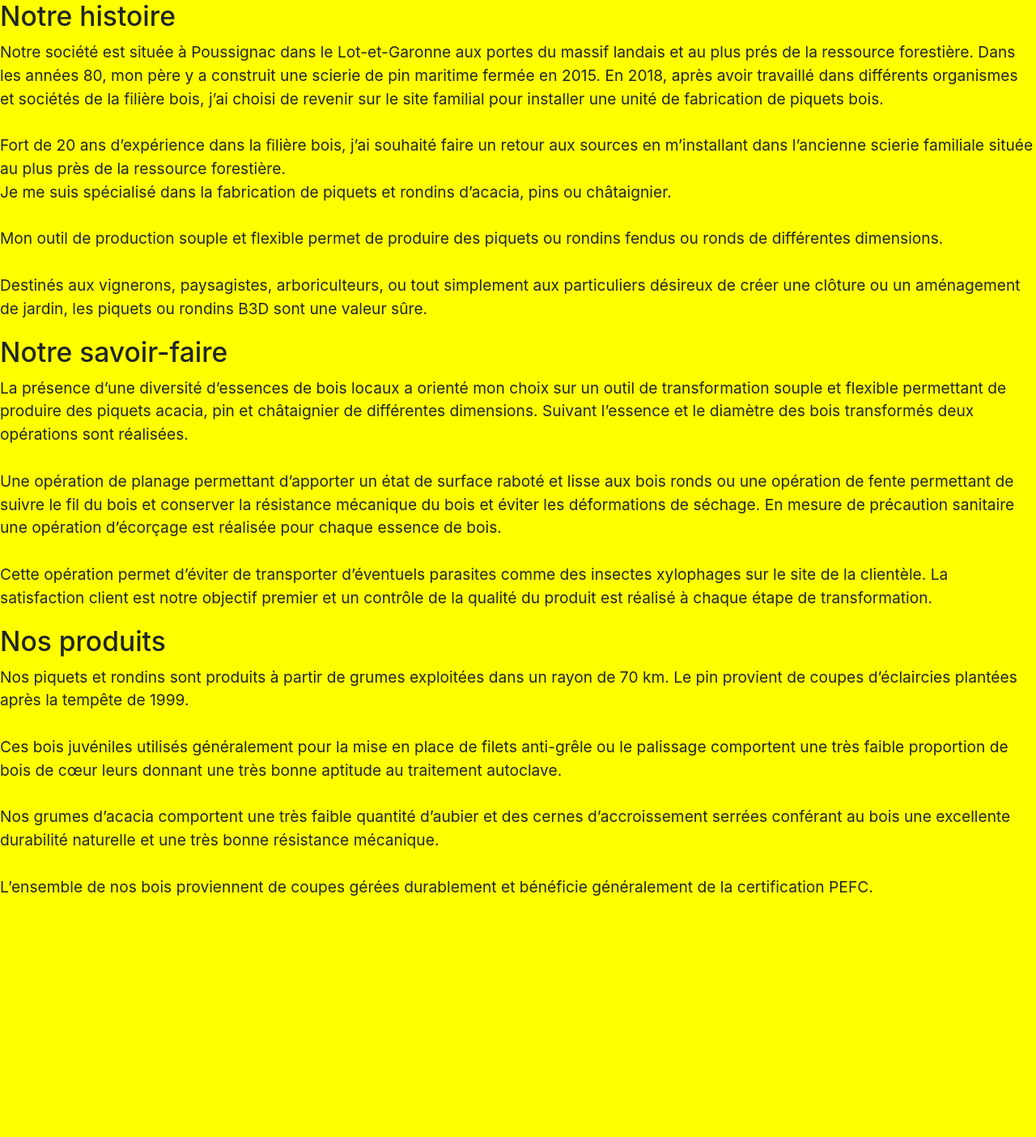
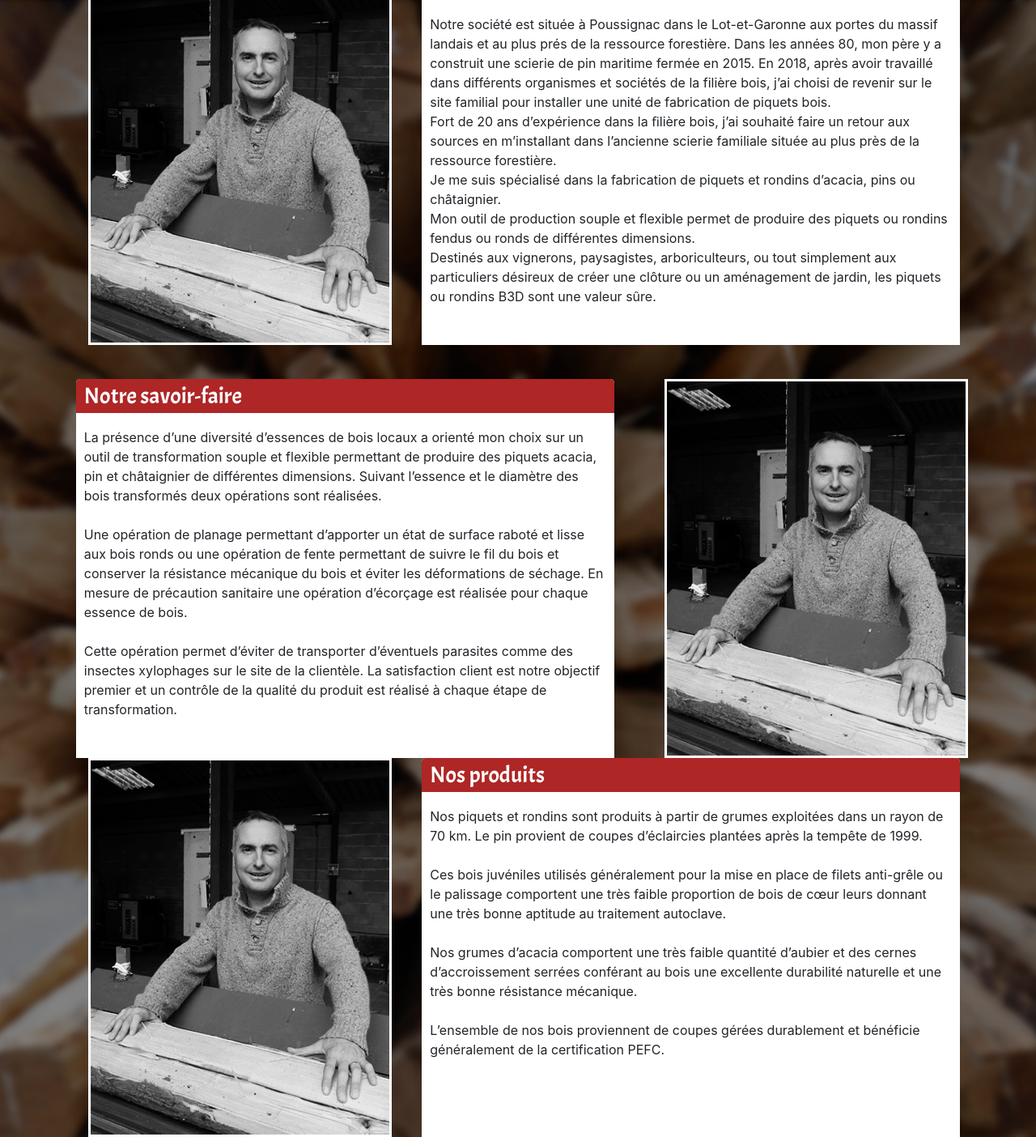
Before and after one commit to mohican19/B3D-finalisation-, a PHP site: template app/vue/templates/societe.php in a window 1280 px wide. Shown: the whole page at 81% size. Before the commit the page ends 1106 px from the top, so only its background shows below. Run offline with PHP 8.4, Linux system fonts and the light colour scheme; the template is opened without the code that fills it, so the values that code supplies are empty; some libraries are stand-ins or nearby versions.

Commit message:
mise en place html de la vue société + style sur master css, renommage de quelques photos, mise en place du parallax

```diff
--- a/app/vue/templates/societe.php
+++ b/app/vue/templates/societe.php
@@ -1,16 +1,33 @@
 <?php $this->titre = "B3D | Société"; ?>
 
-<section class="coeur">
-  <div id="encart1" class="encart">
-    <h3>Notre histoire</h3>
-      <p>Notre société est située à Poussignac dans le Lot-et-Garonne aux portes du massif landais et au plus prés de la ressource forestière. Dans les années 80, mon père y a construit une scierie de pin maritime fermée en 2015. En 2018, après avoir travaillé dans différents organismes et sociétés de la filière bois, j’ai choisi de revenir sur le site familial pour installer une unité de fabrication de piquets bois.<br><br> Fort de 20 ans d’expérience dans la ﬁlière bois, j’ai souhaité faire un retour aux sources en m’installant dans l’ancienne scierie familiale située au plus près de la ressource forestière.<br>Je me suis spécialisé dans la fabrication de piquets et rondins d’acacia, pins ou châtaignier.<br><br> Mon outil de production souple et flexible permet de produire des piquets ou rondins fendus ou ronds de différentes dimensions.<br><br> Destinés aux vignerons, paysagistes, arboriculteurs, ou tout simplement aux particuliers désireux de créer une clôture ou un aménagement de jardin, les piquets ou rondins B3D sont une valeur sûre. </p>
+<section class="container">
+  <div id="part1-societe" class="row justify-content-around">
+    <div class="col-lg-4">
+      <img src="./images/portrait.jpg">
+    </div>
+    <div class="col-lg-7 bloc-texte">
+      <h3 class="titre-de-bloc">Notre histoire</h3>
+      <p class="contenu-bloc-texte">Notre société est située à Poussignac dans le Lot-et-Garonne aux portes du massif landais et au plus prés de la ressource forestière. Dans les années 80, mon père y a construit une scierie de pin maritime fermée en 2015. En 2018, après avoir travaillé dans différents organismes et sociétés de la filière bois, j’ai choisi de revenir sur le site familial pour installer une unité de fabrication de piquets bois.<br> Fort de 20 ans d’expérience dans la ﬁlière bois, j’ai souhaité faire un retour aux sources en m’installant dans l’ancienne scierie familiale située au plus près de la ressource forestière.<br>Je me suis spécialisé dans la fabrication de piquets et rondins d’acacia, pins ou châtaignier.<br> Mon outil de production souple et flexible permet de produire des piquets ou rondins fendus ou ronds de différentes dimensions.<br> Destinés aux vignerons, paysagistes, arboriculteurs, ou tout simplement aux particuliers désireux de créer une clôture ou un aménagement de jardin, les piquets ou rondins B3D sont une valeur sûre. </p>
+    </div>
   </div>
-  <div id="encart2" class="invert-encart">
-    <h3>Notre savoir-faire</h3>
-      <p>La présence d’une diversité d’essences de bois locaux a orienté mon choix sur un outil de transformation souple et flexible permettant de produire des piquets acacia, pin et châtaignier de différentes dimensions. Suivant l’essence et le diamètre des bois transformés deux opérations sont réalisées.<br><br> Une opération de planage permettant d’apporter un état de surface raboté et lisse aux bois ronds ou une opération de fente permettant de suivre le fil du bois et conserver la résistance mécanique du bois et éviter les déformations de séchage. En mesure de précaution sanitaire une opération d’écorçage est réalisée pour chaque essence de bois.<br><br> Cette opération permet d’éviter de transporter d’éventuels parasites comme des insectes xylophages sur le site de la clientèle. La satisfaction client est notre objectif premier et un contrôle de la qualité du produit est réalisé à chaque étape de transformation.</p>
+
+  <div class="row justify-content-around">
+    <div class="col-lg-7 bloc-texte">
+      <h3 class="titre-de-bloc">Notre savoir-faire</h3>
+      <p class="contenu-bloc-texte">La présence d’une diversité d’essences de bois locaux a orienté mon choix sur un outil de transformation souple et flexible permettant de produire des piquets acacia, pin et châtaignier de différentes dimensions. Suivant l’essence et le diamètre des bois transformés deux opérations sont réalisées.<br><br> Une opération de planage permettant d’apporter un état de surface raboté et lisse aux bois ronds ou une opération de fente permettant de suivre le fil du bois et conserver la résistance mécanique du bois et éviter les déformations de séchage. En mesure de précaution sanitaire une opération d’écorçage est réalisée pour chaque essence de bois.<br><br> Cette opération permet d’éviter de transporter d’éventuels parasites comme des insectes xylophages sur le site de la clientèle. La satisfaction client est notre objectif premier et un contrôle de la qualité du produit est réalisé à chaque étape de transformation. </p>
+    </div>
+    <div class="col-lg-4">
+      <img src="./images/portrait.jpg">
+    </div>
   </div>
-  <div id="encart3" class="encart">
-    <h3>Nos produits</h3>
-      <p>Nos piquets et rondins sont produits à partir de grumes exploitées dans un rayon de 70 km. Le pin provient de coupes d’éclaircies plantées après la tempête de 1999.<br><br> Ces bois juvéniles utilisés généralement pour la mise en place de filets anti-grêle ou le palissage comportent une très faible proportion de bois de cœur leurs donnant une très bonne aptitude au traitement autoclave.<br><br> Nos grumes d’acacia comportent une très faible quantité d’aubier et des cernes d’accroissement serrées conférant au bois une excellente durabilité naturelle et une très bonne résistance mécanique.<br><br> L’ensemble de nos bois proviennent de coupes gérées durablement et bénéficie généralement de la certification PEFC.</p>
+
+  <div class="row justify-content-around">
+    <div class="col-lg-4">
+      <img src="./images/portrait.jpg">
+    </div>
+    <div class="col-lg-7 bloc-texte">
+      <h3 class="titre-de-bloc">Nos produits</h3>
+      <p class="contenu-bloc-texte">Nos piquets et rondins sont produits à partir de grumes exploitées dans un rayon de 70 km. Le pin provient de coupes d’éclaircies plantées après la tempête de 1999.<br><br> Ces bois juvéniles utilisés généralement pour la mise en place de filets anti-grêle ou le palissage comportent une très faible proportion de bois de cœur leurs donnant une très bonne aptitude au traitement autoclave.<br><br> Nos grumes d’acacia comportent une très faible quantité d’aubier et des cernes d’accroissement serrées conférant au bois une excellente durabilité naturelle et une très bonne résistance mécanique.<br><br> L’ensemble de nos bois proviennent de coupes gérées durablement et bénéficie généralement de la certification PEFC.</p>
+    </div>
   </div>
 </section>
--- a/css/master.css
+++ b/css/master.css
@@ -24,26 +24,63 @@
 
 /*******general******/
 html {
-  font-size: 1.2rem;
+  font-size: 1rem;
 }
 
 body {
   margin: 0;
   padding: 0;
-  background: yellow;
-}
+  background-image: url("../images/bg.jpg");
+  min-height: 500px;
+  background-attachment: fixed;
+  background-position: center;
+  background-repeat: no-repeat;
+  background-size: cover;
+  }
 
 p {
   color: ;
   line-height: ;
 }
 
+header, footer {
+  font-size: 1.2rem;
+  font-family: 'Acme', sans-serif;
+}
+
+h3 {
+  font-family: 'Acme', sans-serif;
+}
+
+section img {
+  border: 3px solid #fff;
+  }
+
+.bloc-texte {
+  background: white;
+  border-radius: 5px 5px 0 0;
+  padding: 0;
+}
+
+.titre-de-bloc {
+  background: var(--color-1);
+  width: 100%;
+  height: 1.5em;
+  color: white;
+  line-height: 1.5em;
+  padding-left: 10px;
+  border-radius: 5px 5px 0 0;
+}
+
+.contenu-bloc-texte {
+  padding: 10px;
+
+}
 /***********************************************************************/
 /******************HEADER***********************************************/
   header {
   background-image: url('../images/header_bg.png');
-  font-family: 'Acme', sans-serif;
-  height: 15em;
+  height: 13em;
   border-bottom: 3px solid var(--color-1);
   color: white;
   }
@@ -140,7 +177,6 @@ p {
 footer {
   background-image: url('../images/footer_bg.png');
   height: 10em;
-  font-family: 'Acme';
   border-top: 3px solid var(--color-1);
   color: white;
 }
@@ -179,7 +215,10 @@ footer {
 }
 
 /****page société******/
-
+#part1-societe {
+  position: relative;
+  top: -2.6em;
+}
 /******page-contact(FormContact)*****/
 
 /*********Fil Ariane**********/
```
Also changed, not shown: images/portrait.jpg (added), images/vue-piquets-de-pres.jpg (added).
